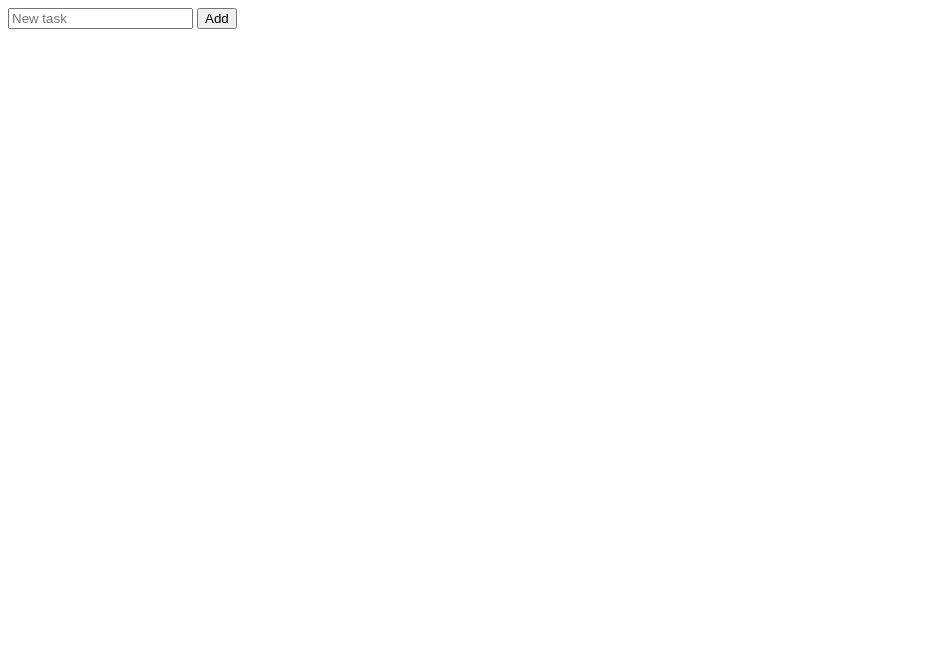
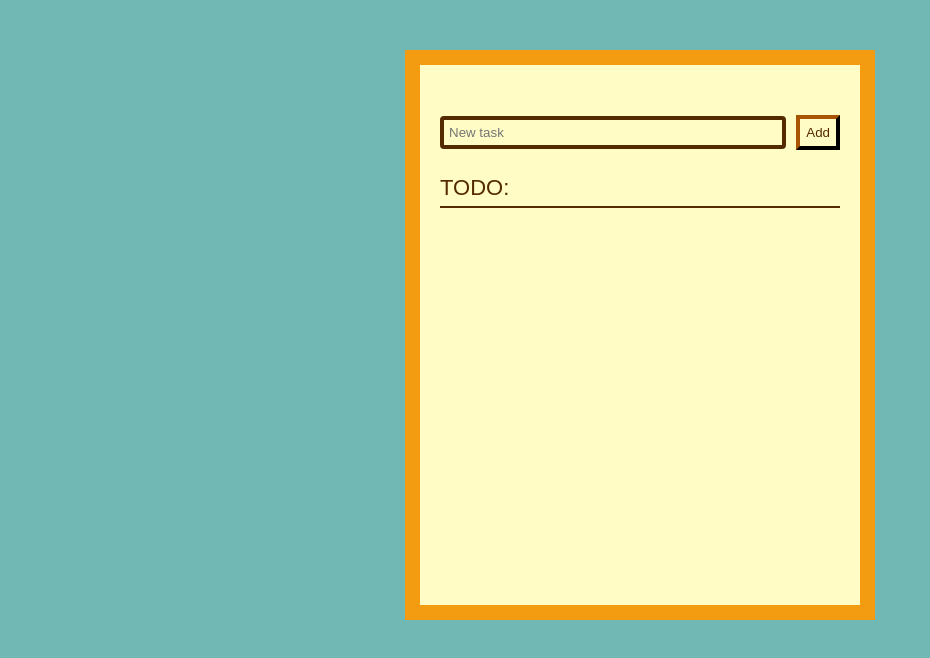
Before and after one commit to ariarzer/todo-list, a plain HTML site: page index.html in a window 1280 px wide. Shown: the whole page, without its empty margins (0-930 px from the left). Drawn offline with Linux system fonts and the light colour scheme.

Commit message:
Style (#6)
* Add background and font-style in body

* Add basic class

* Add style for input area

* Add style for input field

* Add style for button 'Add'

* Add caption 'TODO:'

* Add style for task list

* Adding a class to task in the list after press a button

* Add style for tasks

* Fix #5

```diff
--- a/css/style.css
+++ b/css/style.css
@@ -0,0 +1,79 @@
+body {
+    font-size: 23px;
+    font-family: Arial;
+    background-color: #71B8B4;
+}
+
+.basic{
+    display: flex;
+    flex-direction: column;
+    width: 400px;
+    height: 500px;
+    margin-left: auto;
+    margin-right: auto;
+    margin-top: 50px;
+    border: 15px solid #F39C11;
+    padding: 20px;
+    background-color: #FFFCC6;
+    color: #542A00;
+}
+
+.basic_input{
+    display: flex;
+    justify-content: center;
+    align-items: center;
+    padding-top: 30px;
+    padding-bottom: 20px;
+}
+
+.input-field{
+    background-color: transparent;
+    padding-bottom: 2px;
+    color: #666666;
+    line-height: -5px;
+    border: 4px solid #542A00;
+    border-radius: 4px;
+    padding: 5px;
+    width: 450px;
+    color: #542A00;
+}
+
+.button{
+    margin-left: 10px;
+    width: 50px;
+    height: 35px;
+    background-color: transparent;
+    border-width: 4px;
+    border-style: outset;
+    border-color: #542A00;
+    color: #542A00;
+}
+
+.button:active {
+    border-style: groove;
+}
+
+.todo-list_caption{
+    font-size: 22px;
+    padding-top: 5px;
+    padding-bottom: 5px;
+    border-top: none;
+    border-left: none;
+    border-right: none;
+    border-bottom: 2px solid #542A00;
+}
+
+.todo-list_task-list{
+    display: flex;
+    flex-direction: column;
+}
+
+.todo-list_task{
+    white-space: nowrap;
+    overflow: hidden;
+    text-overflow: ellipsis;
+    width: 400px;
+    height: 33px;
+    display: flex;
+    align-items: center;
+}
--- a/index.html
+++ b/index.html
@@ -7,10 +7,18 @@
 	<link href="css/style.css" rel="stylesheet">
     </head>
     <body>
-	<input type="text" placeholder="New task" id="newTask">
-	<button id="buttonAdd" onclick="addTask()">Add</button>
-	<div id="taskList"></div>
+	<div class="basic">
+	    <div class="basic_input">
+		<input type="text" placeholder="New task" id="newTask" class="input-field">
+		<button id="buttonAdd" onclick="addTask()" class="button">Add</button>
+	    </div>
 
-	<script src="js/script.js"></script>
+	    <div class="todo-list">
+		<div class="todo-list_caption">TODO:</div>
+		<div id="taskList" class="todo-list_task-list"></div>
+	    </div>
+
+	    <script src="js/script.js"></script>
+	<div>
     </body>
 </html>
--- a/js/script.js
+++ b/js/script.js
@@ -5,5 +5,6 @@ function addTask()
     elemTasts.innerHTML = newTask;
     var taskList = document.getElementById("taskList");
     taskList.insertBefore(elemTasts, taskList.firstChild);
+    elemTasts.classList.add('todo-list_task');
     document.getElementById("newTask").value = '';
 }
```
